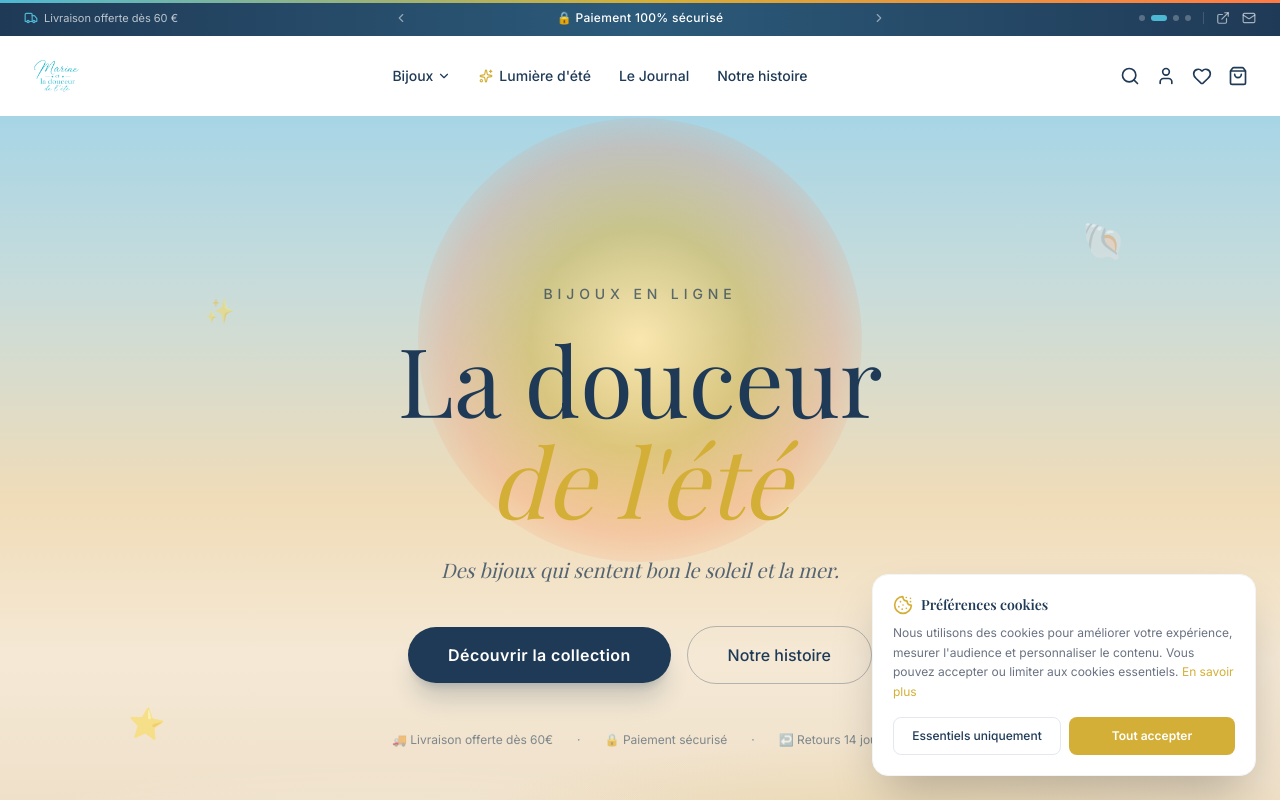
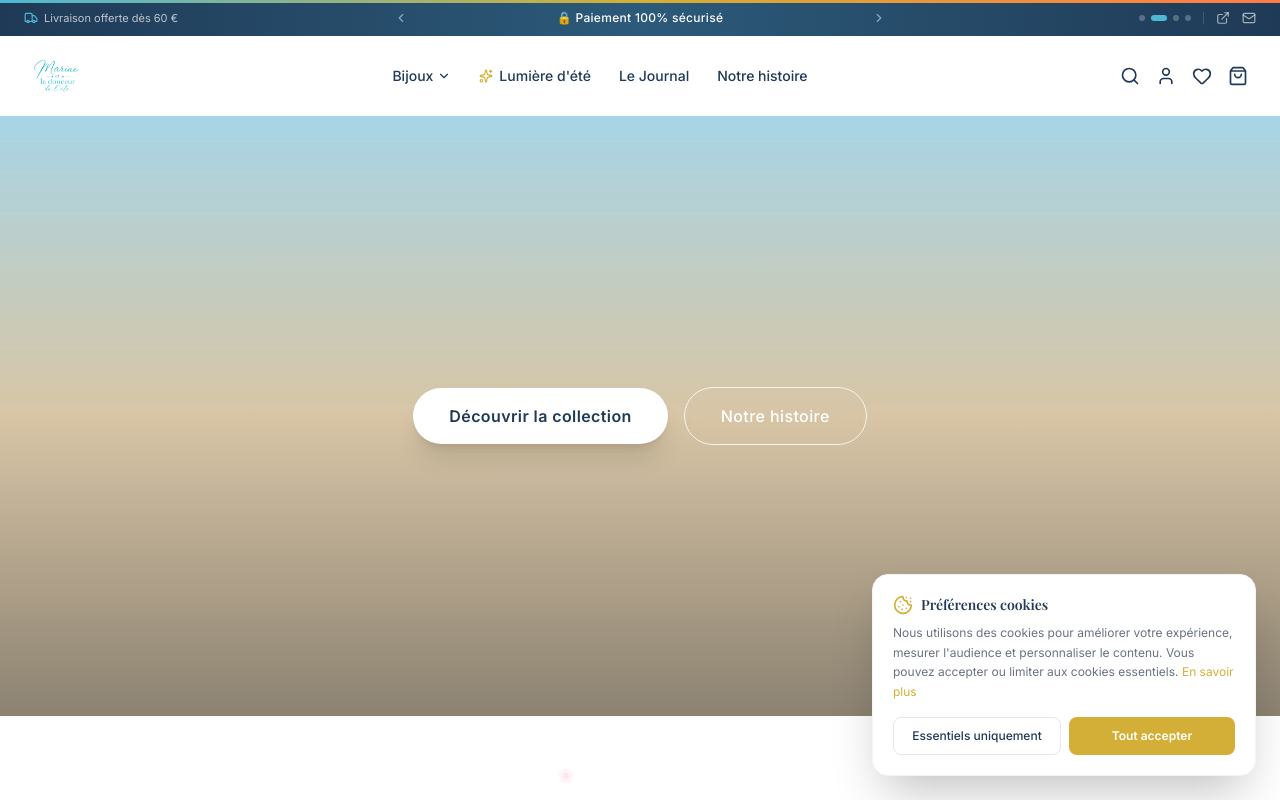
Before and after one commit to comeleblanc-max/marine-bijoux-store, a Next.js app: page / in a window 1280 px wide. Shown: the top 800 px of the page. Built offline with nearby package versions, Linux system fonts and the light colour scheme; a web font is replaced by a local one.

Commit message:
feat: retire le hero de l'accueil (sauvegardé, réactivable en décommentant)

```diff
--- a/src/app/(store)/page.tsx
+++ b/src/app/(store)/page.tsx
@@ -1,4 +1,7 @@
-import { HeroSection } from '@/components/home/HeroSection'
+// Hero coucher de soleil mis de côté — pour le réactiver, décommenter les
+// 2 lignes "HeroSection" ci-dessous. Le composant est conservé dans
+// src/components/home/HeroSection.tsx
+// import { HeroSection } from '@/components/home/HeroSection'
 import { FullWidthBanner } from '@/components/home/FullWidthBanner'
 import { CollectionGrid } from '@/components/home/CollectionGrid'
 import { FeaturedProducts } from '@/components/home/FeaturedProducts'
@@ -9,8 +12,8 @@
 export default function HomePage() {
   return (
     <>
-      {/* 1. Hero plein écran — coucher de soleil */}
-      <HeroSection />
+      {/* 1. Hero coucher de soleil — désactivé (sauvegardé) */}
+      {/* <HeroSection /> */}
       {/* 2. Bannière photo pleine largeur */}
       <FullWidthBanner />
       {/* 3. Tuiles catégories — style mainajewels */}
```
